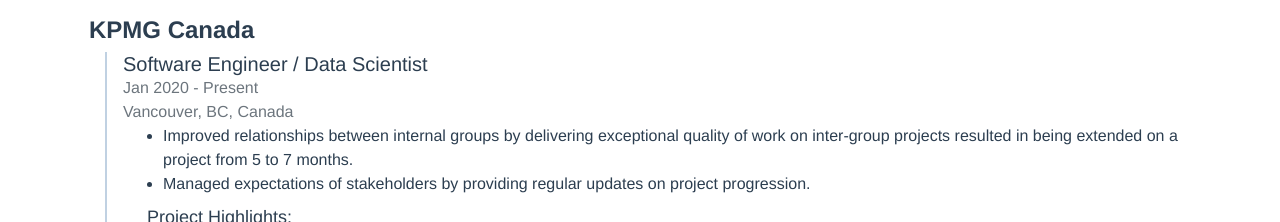
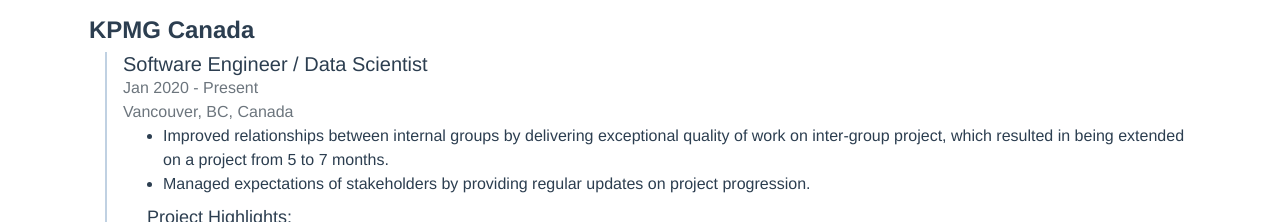
Before and after one commit to vrif/vrif.github.io, a Vue app: page /#/resume in a window 1280 px wide. Shown: the part 793-1015 px from the top of the page. Built offline with nearby package versions, Linux system fonts and the light colour scheme.

Commit message:
Fixed grammar.

```diff
--- a/src/assets/resume.ts
+++ b/src/assets/resume.ts
@@ -28,7 +28,7 @@
         duration: "Jan 2020 - Present",
         location: "Vancouver, BC, Canada",
         description: [
-            "Improved relationships between internal groups by delivering exceptional quality of work on inter-group projects resulted in being extended on a project from 5 to 7 months.",
+            "Improved relationships between internal groups by delivering exceptional quality of work on inter-group project, which resulted in being extended on a project from 5 to 7 months.",
             "Managed expectations of stakeholders by providing regular updates on project progression.",
           ],
         format: <const> "list",
```
